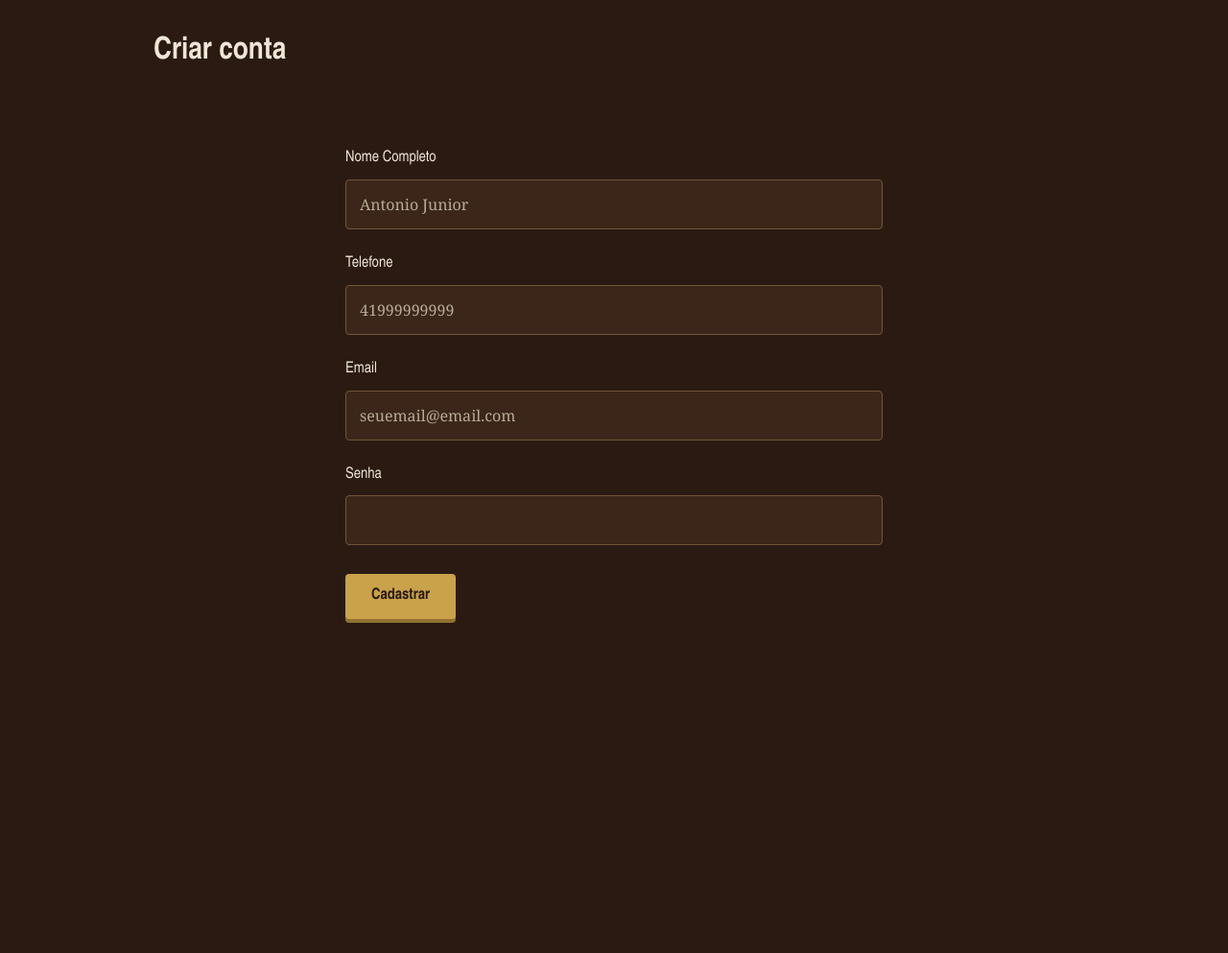
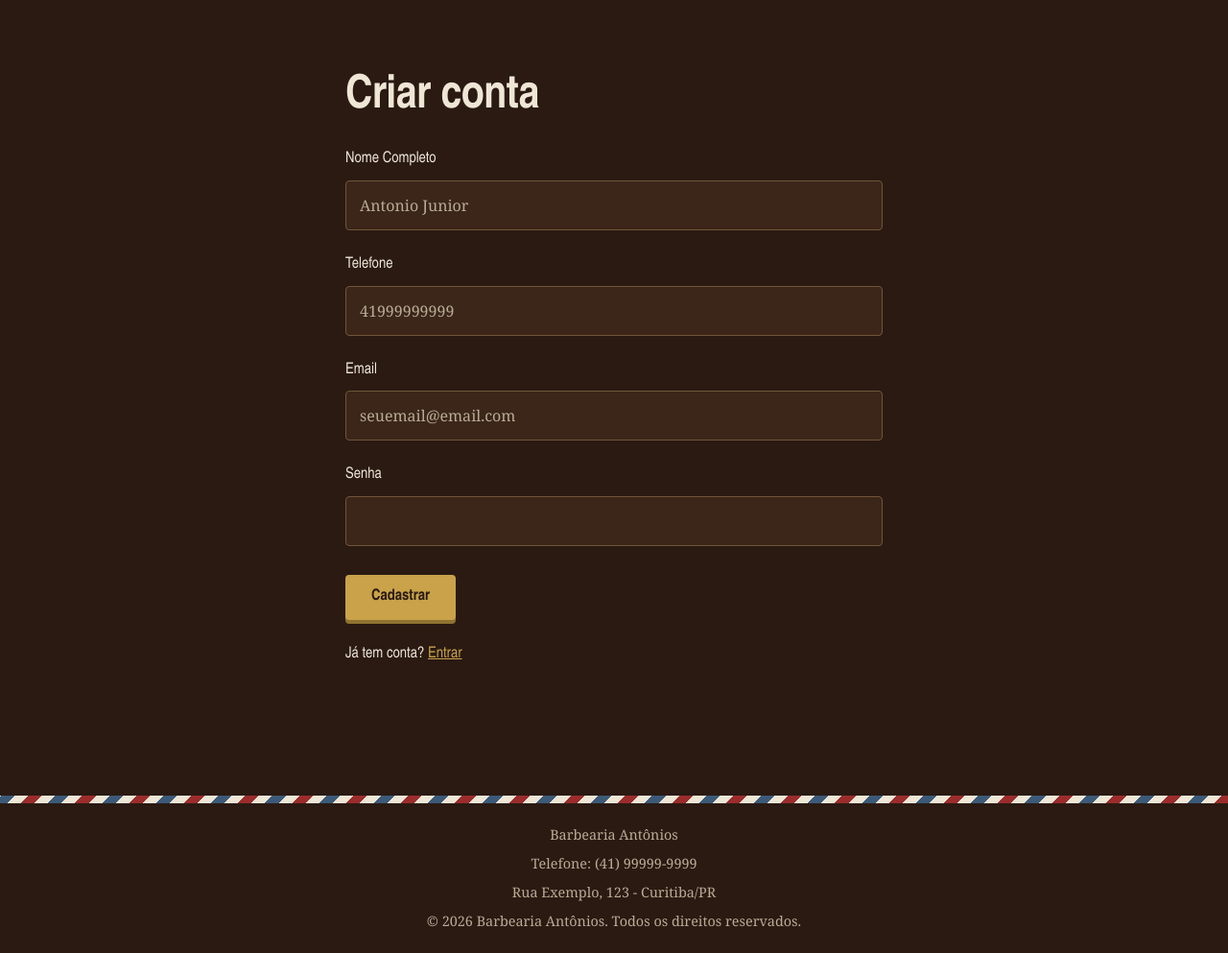
Before and after one commit to FavaroData/agendamento-barbearia, a PHP site: page /cadastro.php in a window 1280 px wide. Shown: the part 79-1072 px from the top of the page at 96% size. Before the commit the page ends 728 px from the top, so only its background shows below. Run offline with PHP 8.4, Linux system fonts and the light colour scheme.

Commit message:
Rodapé padrão e ajustes visuais do login e cadastro

```diff
--- a/about.php
+++ b/about.php
@@ -29,6 +29,8 @@
             <p>Lucas Antônio Favaro e Sérgio Antônio Kociolek.</p>
         </section>
     </main>
+    <footer id="rodape"></footer>
+    <script src="script/rodape.js"></script>
 </body>
 
 </html>
--- a/cadastro.php
+++ b/cadastro.php
@@ -41,9 +41,12 @@ if ($_SERVER["REQUEST_METHOD"] === "POST") {
     <script src="script/menu.js"></script>
 
     <main>
+        <div class="agendamento">
             <h1>Criar conta</h1>
-        <?php if (isset($erro)) echo "<p>$erro</p>"; ?>
-        <form method="POST" class="agendamento">
+
+            <?php if (isset($erro)) echo "<p class=\"erro\">$erro</p>"; ?>
+
+            <form method="POST">
                 <p><label for="cadastroNome">Nome Completo</label></p>
                 <input type="text" name="nome" id="cadastroNome" class="input"
                     placeholder="Antonio Junior" autocomplete="name"
@@ -65,7 +68,12 @@ if ($_SERVER["REQUEST_METHOD"] === "POST") {
                     title="Mínimo de 6 caracteres" required>
                 <button type="submit">Cadastrar</button>
             </form>
+
+            <p>Já tem conta? <a href="login.php">Entrar</a></p>
+        </div>
     </main>
+    <footer id="rodape"></footer>
+    <script src="script/rodape.js"></script>
 </body>
 
 </html>
--- a/css/global.css
+++ b/css/global.css
@@ -286,9 +286,27 @@ main {
 /* Links de texto com a cor da marca */
 main a:not(.btn) {
     color: var(--latao);
-};
+}
 
 /* Mensagem de erro dos formulários */
 .erro {
     color: #e88a8a;
 }
+
+/* Rodapé */
+#rodape {
+    margin-top: var(--esp-g);
+}
+
+.rodape-conteudo {
+    max-width: 960px;
+    margin: 0 auto;
+    padding: var(--esp-m) var(--esp-g);
+    color: var(--osso-suave);
+    font-size: 0.9rem;
+    text-align: center;
+}
+
+.rodape-conteudo p {
+    margin: 4px 0;
+}
--- a/form.php
+++ b/form.php
@@ -108,5 +108,7 @@
             </form>
         </div>
     </main>
+    <footer id="rodape"></footer>
+    <script src="script/rodape.js"></script>
 </body>
 </html>
--- a/formAction.php
+++ b/formAction.php
@@ -85,6 +85,8 @@
     </main>
 
     <script src="script/formActionGET.js" defer></script>
+    <footer id="rodape"></footer>
+    <script src="script/rodape.js"></script>
 </body>
 
 </html>
--- a/index.html
+++ b/index.html
@@ -83,6 +83,8 @@
 
         </div>
     </main>
+    <footer id="rodape"></footer>
+    <script src="script/rodape.js"></script>
 </body>
 
 </html>
--- /dev/null
+++ b/script/rodape.js
@@ -0,0 +1,11 @@
+/* Rodapé padrão de todas as páginas */
+
+document.getElementById("rodape").innerHTML = `
+    <div class="listra" aria-hidden="true"></div>
+    <div class="rodape-conteudo">
+        <p class="rodape-marca">Barbearia Antônios</p>
+        <p>Telefone: (41) 99999-9999</p>
+        <p>Rua Exemplo, 123 - Curitiba/PR</p>
+        <p>&copy; ${new Date().getFullYear()} Barbearia Antônios. Todos os direitos reservados.</p>
+    </div>
+`;
```
Also changed, not shown: css/formAction.css (+8 -0 lines), login.php (+6 -3 lines). Lines whose indentation alone changed are shown as unchanged.
